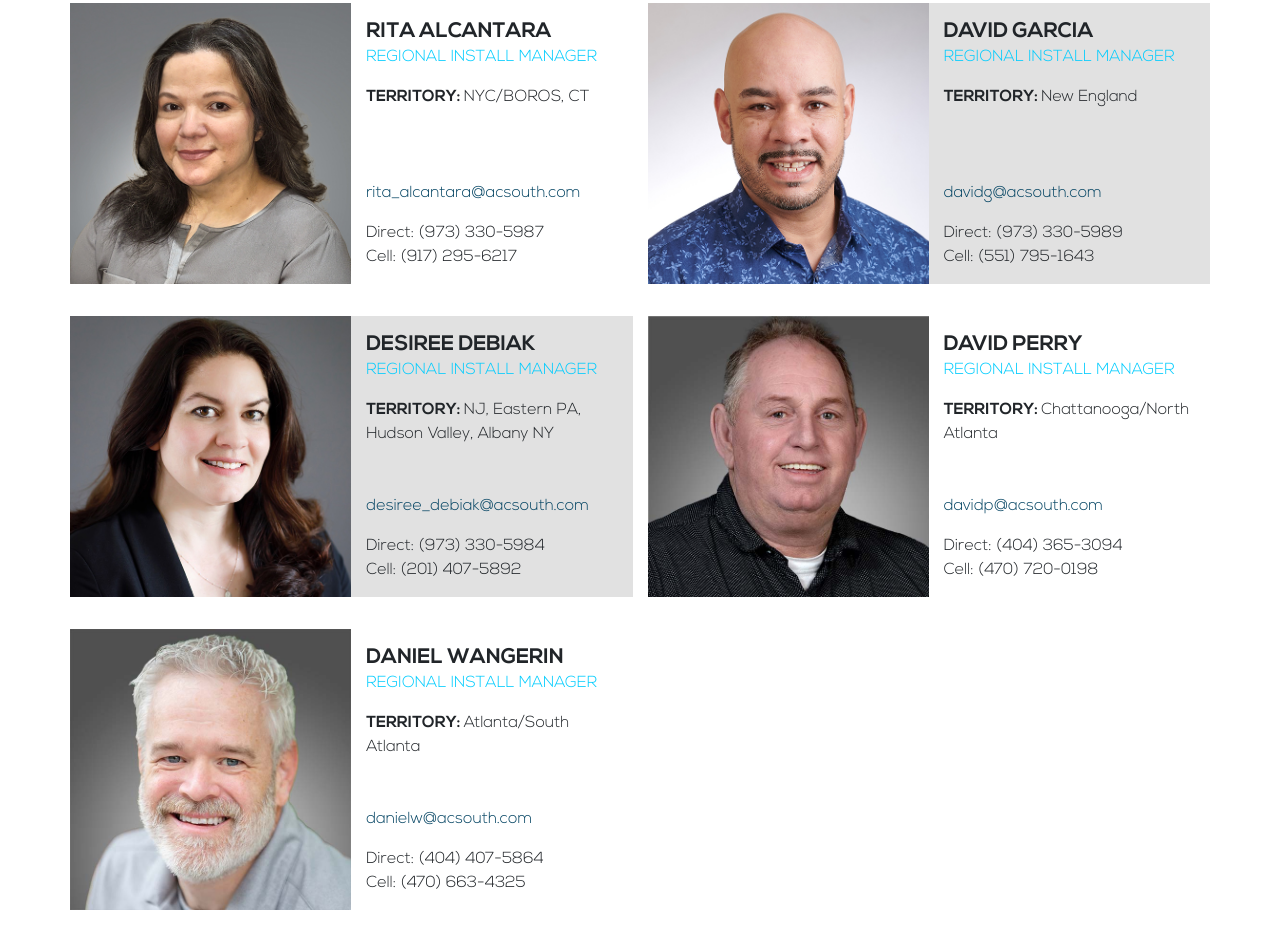
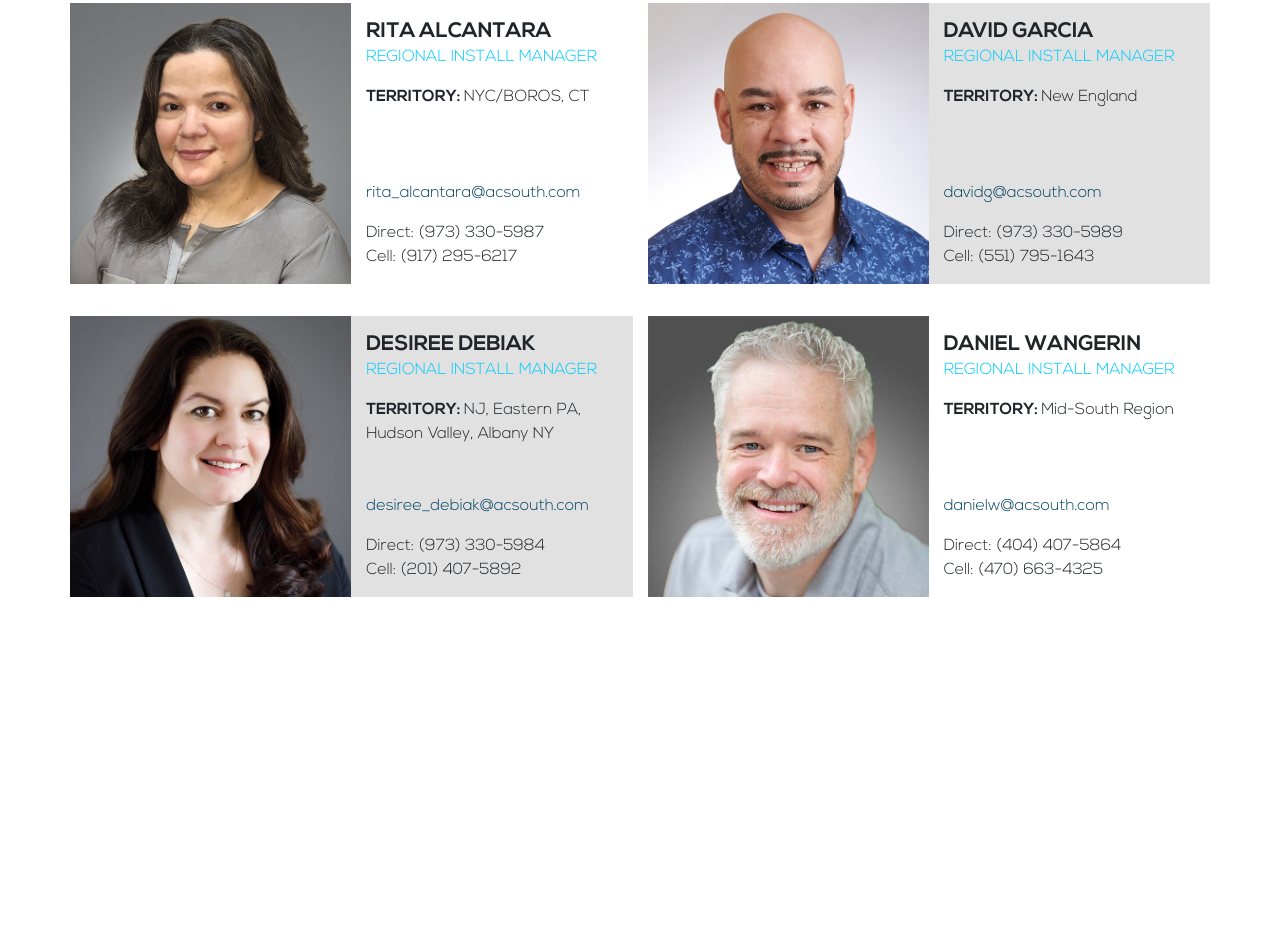
Before and after one commit to Nicscott01/acs-store, a website: page regional-managers.html in a window 1280 px wide. Shown: the part 604-1546 px from the top of the page. After the commit the page ends 1233 px from the top, so only its background shows below. Drawn offline with nearby package versions, Linux system fonts and the light colour scheme.

Commit message:
Staff update

```diff
--- a/regional-managers.html
+++ b/regional-managers.html
@@ -228,34 +228,13 @@
                     <div class="col-12 col-lg-6 manager">
                         <div class="row">
                             <div class="col-12 col-md-6 headshot p-0">
-                                <img class="img-fluid" srcset="assets/images/david-perry.jpg 295w, assets/images/david-perry@2x.jpg 590w" src="assets/images/david-perry.jpg" width="294" height="294" alt=""/>
-                            </div>
-                            <div class="col-12 col-md-6 info py-3 d-flex flex-column justify-content-between">
-                                <div class="top">
-                                    <h2 class="mb-0 name">David Perry</h2>
-                                    <p class="title">Regional Install Manager</p>
-                                    <p><strong class="text-uppercase">Territory: </strong>Chattanooga/North Atlanta</p>
-                                </div>
-                                <div class="bottom">
-                                    <p><a href="mailto:davidp@acsouth.com">davidp@acsouth.com</a></p>
-                                    <p class="mb-0">
-    Direct: (404) 365-3094<br>
-    Cell: (470) 720-0198</p>
-                                </div>
-                            </div>
-
-                        </div>
-                    </div>
-                    <div class="col-12 col-lg-6 manager">
-                        <div class="row">
-                            <div class="col-12 col-md-6 headshot p-0">
                                 <img class="img-fluid" srcset="assets/images/daniel-wangerin.jpg 295w, assets/images/daniel-wangerin@2x.jpg 590w" src="assets/images/daniel-wangerin.jpg" width="294" height="294" alt=""/>
                             </div>
                             <div class="col-12 col-md-6 info py-3 d-flex flex-column justify-content-between">
                                 <div class="top">
                                     <h2 class="mb-0 name">Daniel Wangerin</h2>
                                     <p class="title">Regional Install Manager</p>
-                                    <p><strong class="text-uppercase">Territory: </strong>Atlanta/South Atlanta</p>
+                                    <p><strong class="text-uppercase">Territory: </strong>Mid-South Region</p>
                                 </div>
                                 <div class="bottom">
                                     <p><a href="mailto:danielw@acsouth.com">danielw@acsouth.com</a></p>
```
